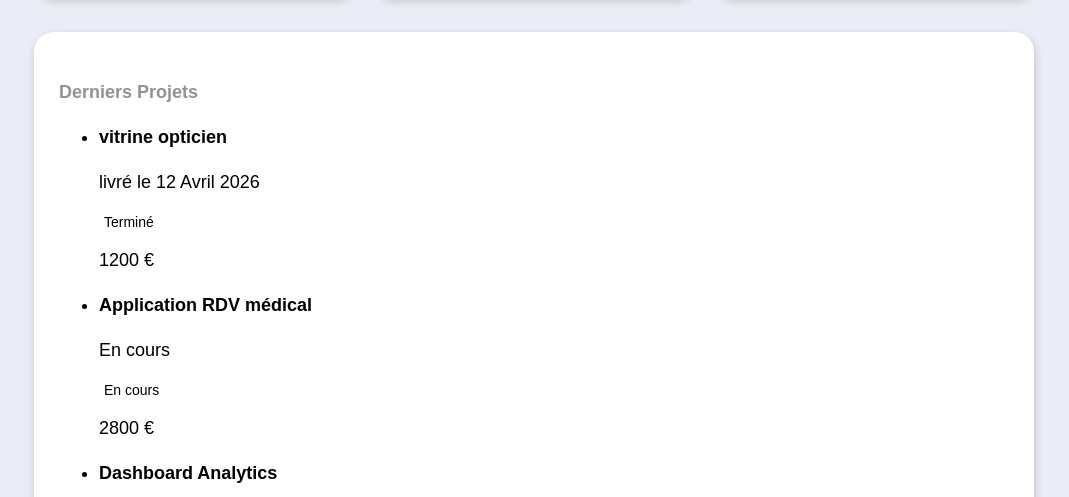
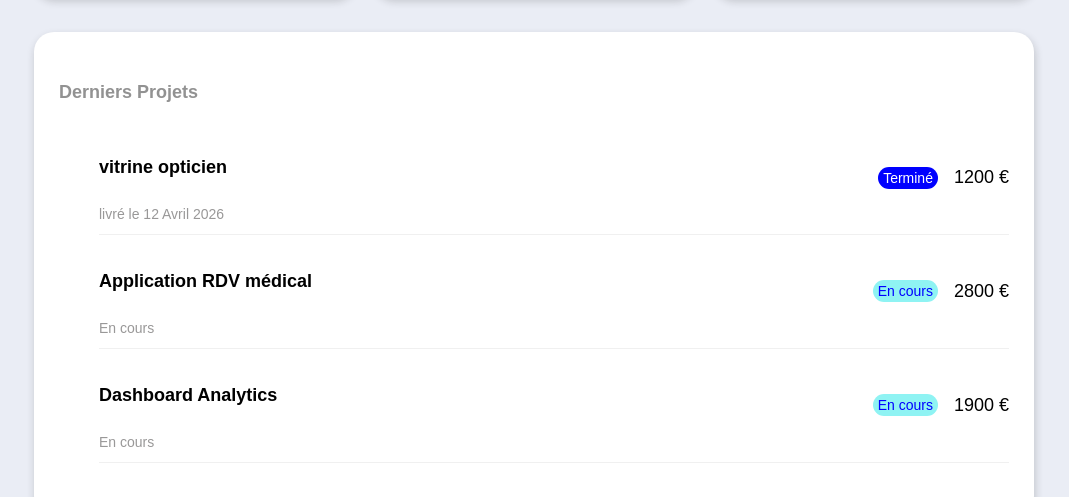
Before and after one commit to Frederic-Champion/mon-premier-projet, a plain HTML site: page dashboard.html in a window 1280 px wide. Shown: the part 302-799 px from the top of the page, without its empty margins (106-1175 px from the left). Drawn offline with Linux system fonts and the light colour scheme.

Commit message:
fin de l'exercice de recopiage

```diff
--- a/dashboard.css
+++ b/dashboard.css
@@ -64,23 +64,56 @@ span {
     border-radius: 12px;
     font-size: 14px;
     padding: 3px 5px;
+    color: white;
 }
 .liste-projet {
     background-color: white;
     box-shadow: 1px 4px 8px rgba(25, 25, 26, 0.199);
     padding: 35px 25px;
     border-radius: 20px;
+    margin: 20px auto;
 }
 h2 {
     font-size: 18px;
     color: rgb(146, 146, 146);
 }
-ul {
+.liste-projet ul {
     display: block;
     gap: 20px;
 }
-ul span {
+ul li {
+    display:flex;
+    justify-content: space-between;
+    border-bottom: 1px solid #f0f0f0;;
+    align-items: center;
+    padding: 12px 0;
+    list-style: none;
+}
+ul li span {
     border-radius: 12px;
     font-size: 14px;
     padding: 3px 5px;
+    color: white;
 }
+.badge-bleu {
+    background-color: blue;
+}
+.badge-cian {
+    background-color: rgb(143, 243, 243);
+    color: blue;
+}
+.gauche {
+    display: flex;
+    flex-direction: column;
+    gap: 4px;
+}
+.droite {
+    display: flex;
+    align-items: center;
+    gap: 16px
+}
+.soustitre {
+    color: rgb(153, 152, 152);
+    font-size: 14px;
+    margin: 0
+}
--- a/dashboard.html
+++ b/dashboard.html
@@ -35,22 +35,34 @@
                 <h2>Derniers Projets</h2>
                 <ul>
                     <li>
+                        <div class="gauche">
                             <h4>vitrine opticien</h4>
-                        <p>livré le 12 Avril 2026</p>
+                            <p class="soustitre">livré le 12 Avril 2026</p>
+                        </div>
+                        <div class="droite">
                             <span class="badge-bleu">Terminé</span>
                             <p>1200 €</p>
+                        </div>
                     </li>
                     <li>
+                        <div class="gauche">
                             <h4>Application RDV médical</h4>
-                        <p>En cours</p>
+                            <p class="soustitre">En cours</p>
+                        </div>
+                        <div class="droite">
                             <span class="badge-cian">En cours</span>
                             <p>2800 €</p>
+                        </div>
                     </li>
                     <li>
+                        <div class="gauche">
                             <h4>Dashboard Analytics</h4>
-                        <p>En cours</p>
+                            <p class="soustitre">En cours</p>
+                        </div>
+                        <div class="droite">
                             <span class="badge-cian">En cours</span>
                             <p>1900 €</p>
+                        </div>
                     </li>
                 </ul>
             </section>
```
Also changed, not shown: README.md. Lines whose indentation alone changed are shown as unchanged.
